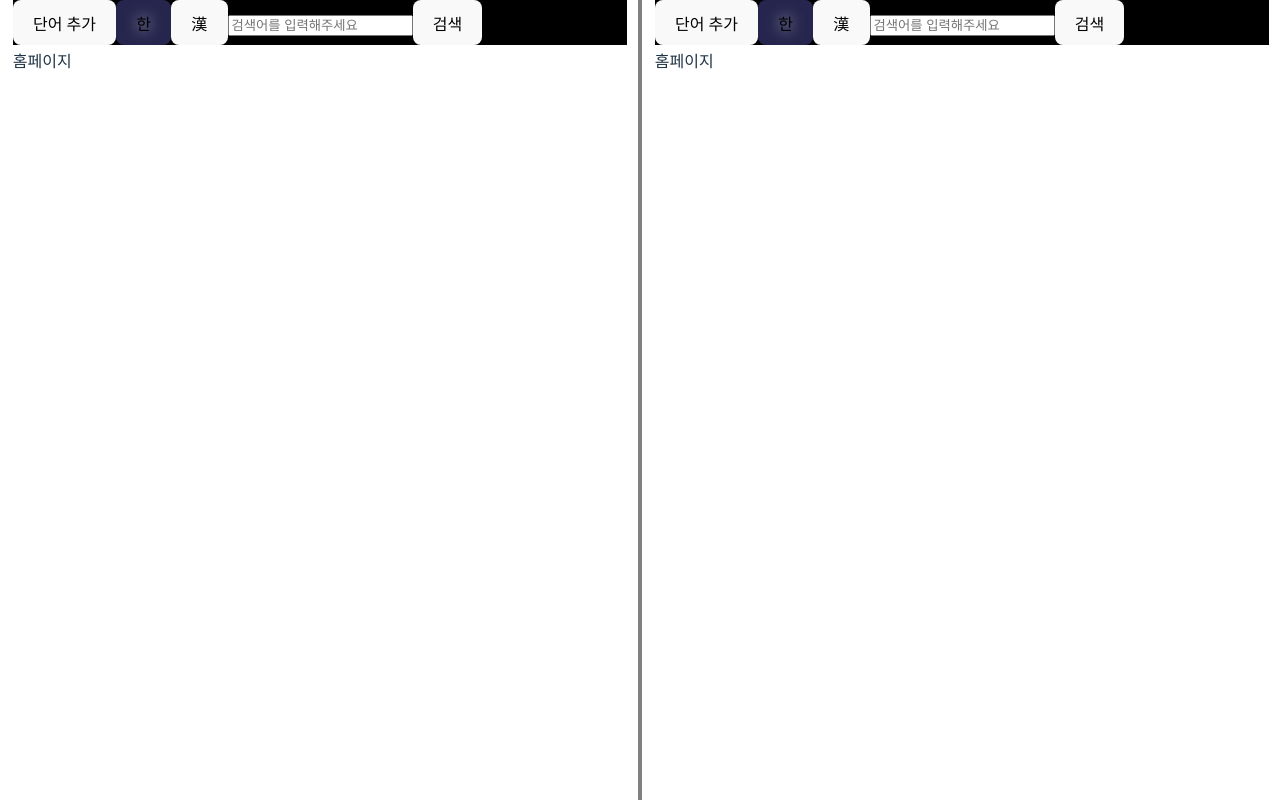
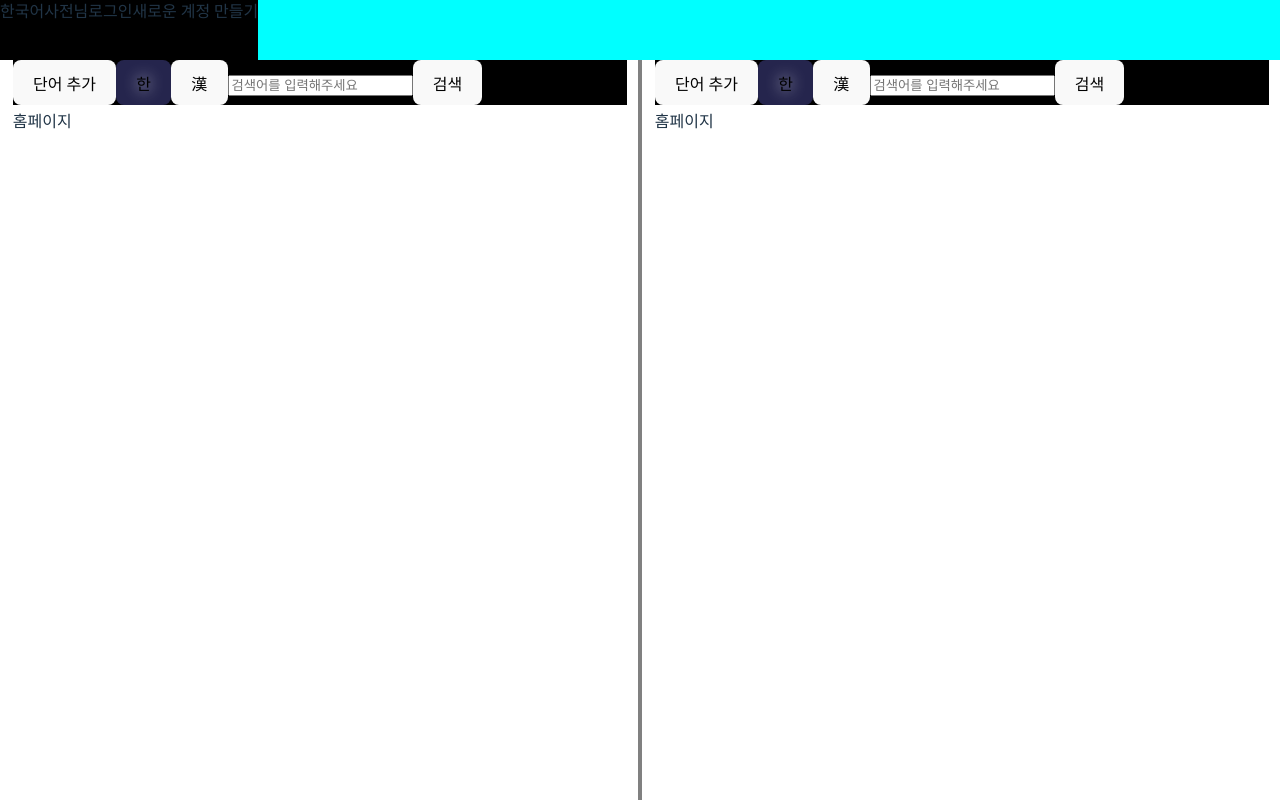
Before and after one commit to krduffy/korean-dictionary, a React (Vite) app in the folder frontend/vite_kordict/: page / in a window 1280 px wide. Built offline with nearby package versions, Linux system fonts and the light colour scheme.

Commit message:
readded nav bar

```diff
--- a/frontend/vite_kordict/src/App.jsx
+++ b/frontend/vite_kordict/src/App.jsx
@@ -1,10 +1,15 @@
 import React from "react";
 import Panel from "./components/panel/Panel.jsx";
+import NavBar from "./components/nav_bar/NavBar.jsx";
 import "./app.css";
 
 const App = () => {
   return (
     <div id="main-page">
+      <div id="nav-bar-container">
+        <NavBar />
+      </div>
+      <div id="dummy-behind-navbar"></div>
       <div id="both-panels-container">
         <div className="panel-container" id="left-panel-container">
           <Panel />
--- a/frontend/vite_kordict/src/app.css
+++ b/frontend/vite_kordict/src/app.css
@@ -3,10 +3,23 @@
   width: 100vw;
 }
 
+#nav-bar-container {
+  position: fixed;
+  top: 0;
+  display: flex;
+  width: 100vw;
+  height: 7.5vh;
+  background-color: aqua;
+}
+
+#dummy-behind-navbar {
+  height: 7.5vh;
+}
+
 #both-panels-container {
   display: flex;
   width: 100%;
-  height: 100%;
+  height: 92.5vh;
 }
 
 .panel-container {
--- a/frontend/vite_kordict/src/components/nav_bar/NavBar.jsx
+++ b/frontend/vite_kordict/src/components/nav_bar/NavBar.jsx
@@ -6,9 +6,9 @@ const NavBar = () => {
     <div id="navbar">
       <span>한국어사전</span>
 
-      <button>한</button>
-      <button>漢</button>
-      <button>연습</button>
+      <span>님</span>
+      <span>로그인</span>
+      <span>새로운 계정 만들기</span>
     </div>
   );
 };
--- a/frontend/vite_kordict/src/components/panel/fixed_header/styles/fixed-header-styles.css
+++ b/frontend/vite_kordict/src/components/panel/fixed_header/styles/fixed-header-styles.css
@@ -3,7 +3,6 @@
   padding-bottom: 5px;
   background-color: black;
   position: fixed;
-  top: 0;
   width: 48%;
 }
 
```
